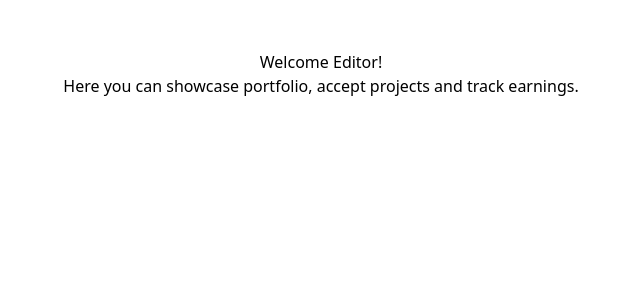
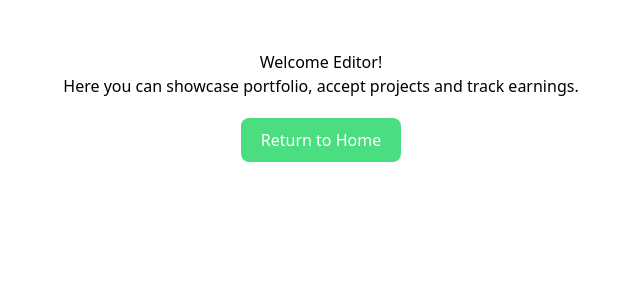
Before and after one commit to Suvintm/Freelancer, a React app in the folder frontend/: page /editor-home in a window 1280 px wide. Shown: the top 300 px of the page, without its empty margins (319-959 px from the left). Built offline with nearby package versions, Linux system fonts and the light colour scheme; the HTML template or start-up script is replaced by a standard one.

Commit message:
signup and logo

```diff
--- a/frontend/src/components/Navbar.jsx
+++ b/frontend/src/components/Navbar.jsx
@@ -1,9 +1,9 @@
 import { useAppContext } from "../context/AppContext";
 import { useNavigate } from "react-router-dom";
-import AuthForm from "./AuthForm";
+import logo from "../assets/logo.png";
 
 const Navbar = () => {
-  const { user, setUser, showAuth, setShowAuth } = useAppContext();
+  const { user, setUser, setShowAuth } = useAppContext();
   const navigate = useNavigate();
 
   const handleWorkspace = () => {
@@ -19,20 +19,23 @@ const Navbar = () => {
   };
 
   return (
-    <>
     <nav className="w-full bg-white shadow-md px-4 md:px-12 py-4 flex justify-between items-center">
+      <div className="flex gap-2 items-center justify-center">
+        <img src={logo} className="w-10 h-10" alt="" />
         <h1
           className="text-2xl font-bold cursor-pointer"
           onClick={() => navigate("/")}
         >
           SuviX
         </h1>
+      </div>
+
       <div className="flex gap-4 items-center">
         {user ? (
           <>
             <button
               onClick={handleWorkspace}
-                className="bg-green-500 rounded-2xl text-white px-4 py-2 hover:bg-green-600 transition"
+              className="bg-green-500 hidden sm:flex rounded-2xl text-white px-4 py-2 hover:bg-green-600 transition"
             >
               Go to Workspace
             </button>
@@ -53,8 +56,6 @@ const Navbar = () => {
         )}
       </div>
     </nav>
-      <AuthForm />
-    </>
   );
 };
 
--- a/frontend/src/pages/EditorHome.jsx
+++ b/frontend/src/pages/EditorHome.jsx
@@ -1,10 +1,29 @@
+import { useNavigate } from "react-router-dom";
+
 const EditorHome = () => {
+  const navigate = useNavigate();
+
   return (
     <div style={{ padding: "50px", textAlign: "center" }}>
       <h1>Welcome Editor!</h1>
       <p>
         Here you can showcase portfolio, accept projects and track earnings.
       </p>
+
+      <button
+        onClick={() => navigate("/")}
+        style={{
+          marginTop: "20px",
+          padding: "10px 20px",
+          backgroundColor: "#4ade80",
+          color: "#fff",
+          border: "none",
+          borderRadius: "8px",
+          cursor: "pointer",
+        }}
+      >
+        Return to Home
+      </button>
     </div>
   );
 };
--- a/frontend/src/pages/Homepage.jsx
+++ b/frontend/src/pages/Homepage.jsx
@@ -2,6 +2,7 @@ import Navbar from "../components/Navbar";
 import { useEffect, useState } from "react";
 import { useNavigate } from "react-router-dom";
 import AuthForm from "../components/AuthForm";
+import { useAppContext } from "../context/AppContext";
 
 import banner1 from "../assets/banner1.jpg";
 import banner2 from "../assets/banner2.jpg";
@@ -15,17 +16,21 @@ import {
   FaTwitter,
   FaInstagram,
   FaLinkedin,
+  FaUserTie,
+  FaBriefcase,
+  FaCheckCircle,
 } from "react-icons/fa";
+
 
 const images = [banner1, banner2, banner3, banner4, banner5, banner6];
 
 const Homepage = () => {
-  const [user, setUser] = useState(null);
-  const [showAuth, setShowAuth] = useState(false);
+  const { user, showAuth, setShowAuth } = useAppContext();
   const [selectedRole, setSelectedRole] = useState("editor");
   const [currentBg, setCurrentBg] = useState(0);
   const navigate = useNavigate();
 
+  // Preload banner images
   useEffect(() => {
     images.forEach((img) => {
       const preImg = new Image();
@@ -33,11 +38,7 @@ const Homepage = () => {
     });
   }, []);
 
-  useEffect(() => {
-    const storedUser = localStorage.getItem("user");
-    if (storedUser) setUser(JSON.parse(storedUser));
-  }, []);
-
+  // Background slider
   useEffect(() => {
     const interval = setInterval(() => {
       setCurrentBg((prev) => (prev + 1) % images.length);
@@ -52,7 +53,7 @@ const Homepage = () => {
 
   return (
     <div className="relative flex flex-col min-h-screen">
-      <Navbar user={user} setUser={setUser} setShowAuth={setShowAuth} />
+      <Navbar />
 
       {/* Header Section */}
       <div className="relative min-h-[60vh] flex flex-col justify-center items-center overflow-hidden">
@@ -66,6 +67,15 @@ const Homepage = () => {
             }`}
           />
         ))}
+        {/* Role Badge with Icon */}
+        {user && (
+          <div className="absolute z-50 top-4 right-4 flex items-center gap-2 bg-black text-white px-3 py-1 rounded-full shadow-lg text-sm font-semibold">
+            {user.role === "editor" ? <FaUserTie /> : <FaBriefcase />}
+            <span className="capitalize">{user.role}</span>
+            <FaCheckCircle className="text-blue-400 ml-1" />
+          </div>
+        )}
+
         <div className="absolute inset-0 bg-black/70"></div>
         <div className="relative z-10 text-white text-center flex flex-col items-center px-4">
           <h1 className="text-3xl sm:text-5xl font-bold mb-4">
@@ -218,10 +228,8 @@ const Homepage = () => {
         </div>
       </footer>
 
-      {/* Auth modal */}
-      {!user && showAuth && (
-        <AuthForm onClose={() => setShowAuth(false)} role={selectedRole} />
-      )}
+      {/* Auth Modal */}
+      {!user && showAuth && <AuthForm />}
     </div>
   );
 };
```
Also changed, not shown: frontend/src/assets/logo.png (added). Lines whose indentation alone changed are shown as unchanged.
